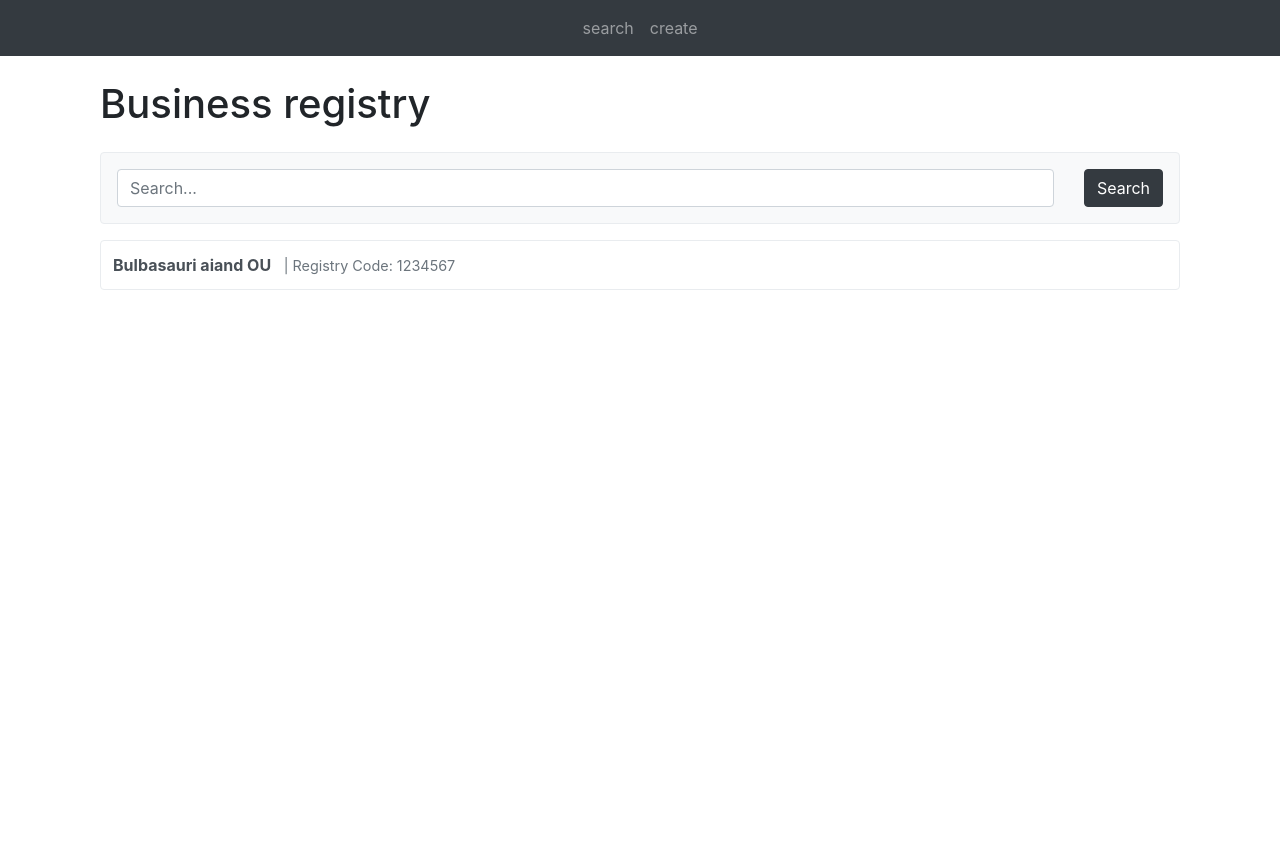
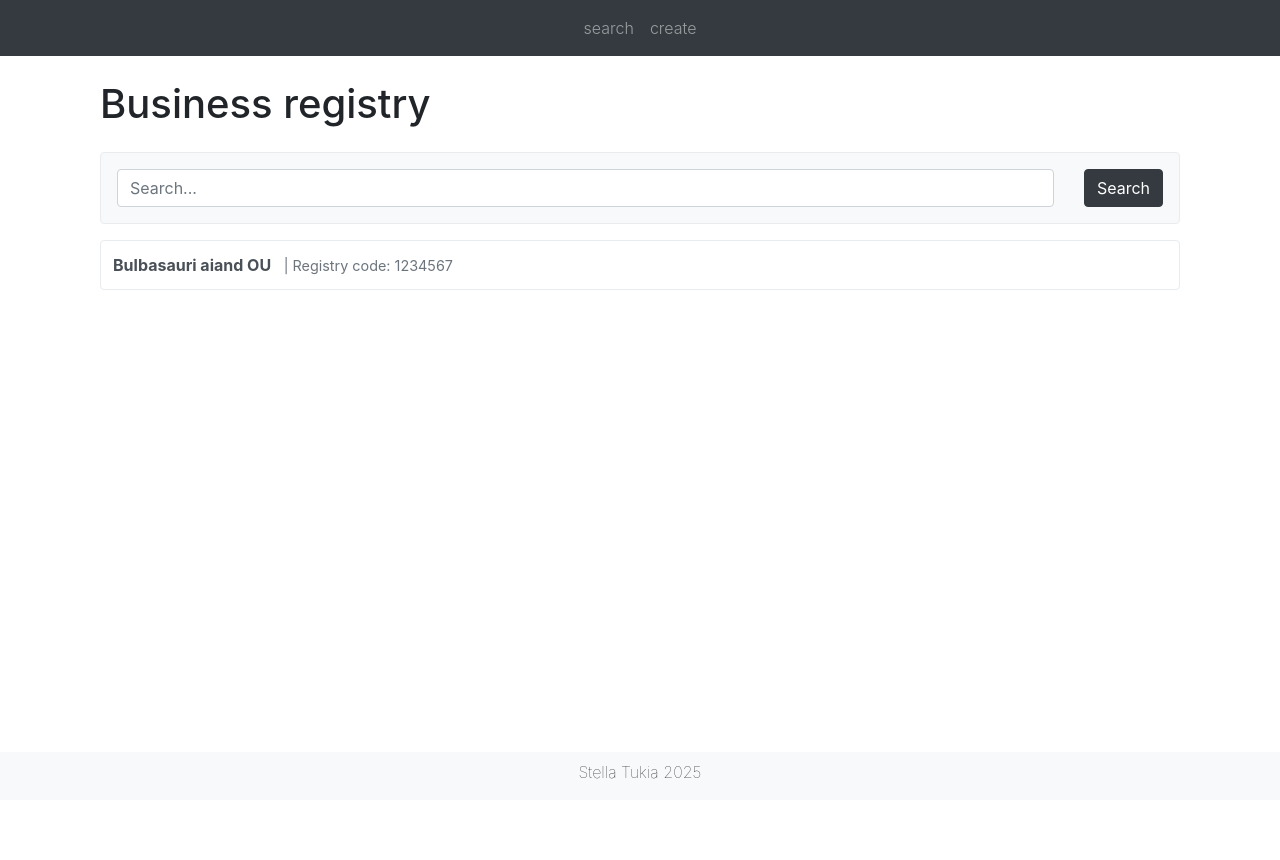
Before and after one commit to st3lll4/business-task-python, a Flask app: page / in a window 1280 px wide. Before the commit the page ends 290 px from the top, so only its background shows below. Run offline with Flask 3, Linux system fonts and the light colour scheme; data comes from the database, SQL or seed files in the repository; some libraries are stand-ins or nearby versions.

Commit message:
main part ready

```diff
--- a/website/static/css/style.css
+++ b/website/static/css/style.css
@@ -100,6 +100,7 @@ body {
 
 .business-link:hover {
     color: #212529;
+    text-decoration: none;
 }
 
 .registry-code {
--- a/website/templates/base.html
+++ b/website/templates/base.html
@@ -19,21 +19,12 @@
 
     <title>{% block title %}Home{% endblock %}</title>
 </head>
-<body>
+<body class="d-flex flex-column min-vh-100">
+
 <nav class="navbar navbar-expand-lg navbar-dark bg-dark justify-content-center">
-    <button
-            class="navbar-toggler"
-            type="button"
-            data-toggle="collapse"
-            data-target="#navbar"
-    >
-        <span class="navbar-toggler-icon"></span>
-    </button>
-    <div class="collapse navbar-collapse" id="navbar">
-        <div class="navbar-nav mx-auto">
-            <a class="nav-item nav-link" id="home" href="/">search</a>
-            <a class="nav-item nav-link" id="logout" href="/create-business">create</a>
-        </div>
+    <div class="navbar-nav mx-auto">
+        <a class="nav-item nav-link font-weight-light" href="/">search</a>
+        <a class="nav-item nav-link font-weight-light" href="/create-business">create</a>
     </div>
 </nav>
 
@@ -56,6 +47,11 @@
     {% endif %} {% endfor %} {% endif %} {% endwith %}
 
 <div class="container">{% block content %} {% endblock %}</div>
+
+<footer class="mt-auto bg-light text-center font-weight-lighter">
+    <p class="mt-2">Stella Tukia 2025</p>
+</footer>
+
 <script
         src="https://code.jquery.com/jquery-3.2.1.slim.min.js"
         integrity="sha384-KJ3o2DKtIkvYIK3UENzmM7KCkRr/rE9/Qpg6aAZGJwFDMVNA/GpGFF93hXpG5KkN"
--- a/website/templates/details.html
+++ b/website/templates/details.html
@@ -35,6 +35,7 @@
                                     {% endif %}
                                     <div>Share: {{ shareholder.share|int }} €</div>
                                 </li>
+
                             {% endfor %}
                         </ul>
                     </dd>
--- a/website/templates/home.html
+++ b/website/templates/home.html
@@ -22,7 +22,7 @@
                 <li class="business-item">
                     <a href="/details/{{ business.id }}" class="business-link">
                         <strong>{{ business.name }}</strong>
-                        <span class="registry-code ml-2">| Registry Code: {{ business.registry_code }}</span>
+                        <span class="registry-code ml-2"> | Registry code: {{ business.registry_code }}</span>
                     </a>
                 </li>
             {% endfor %}
```
